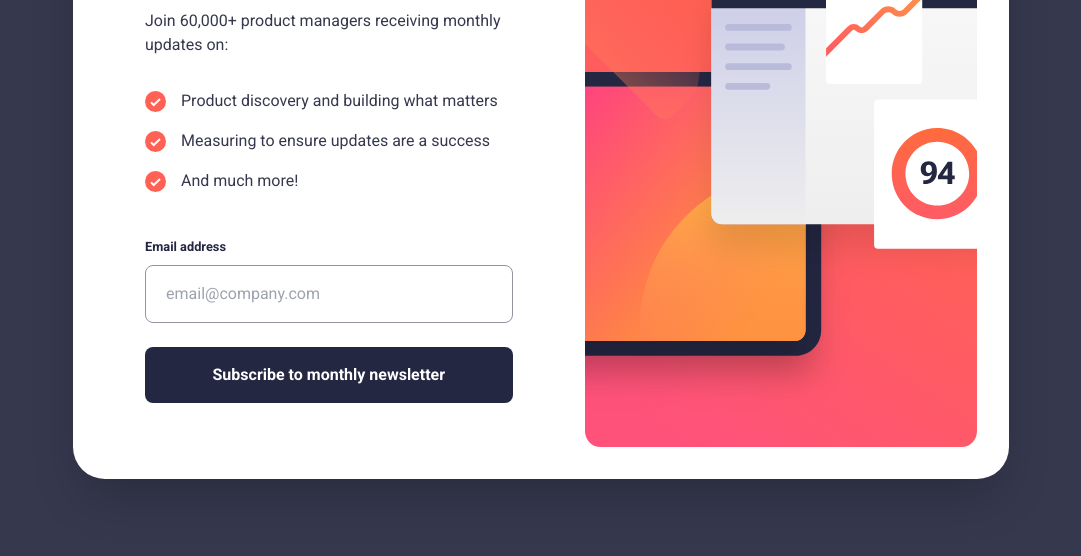
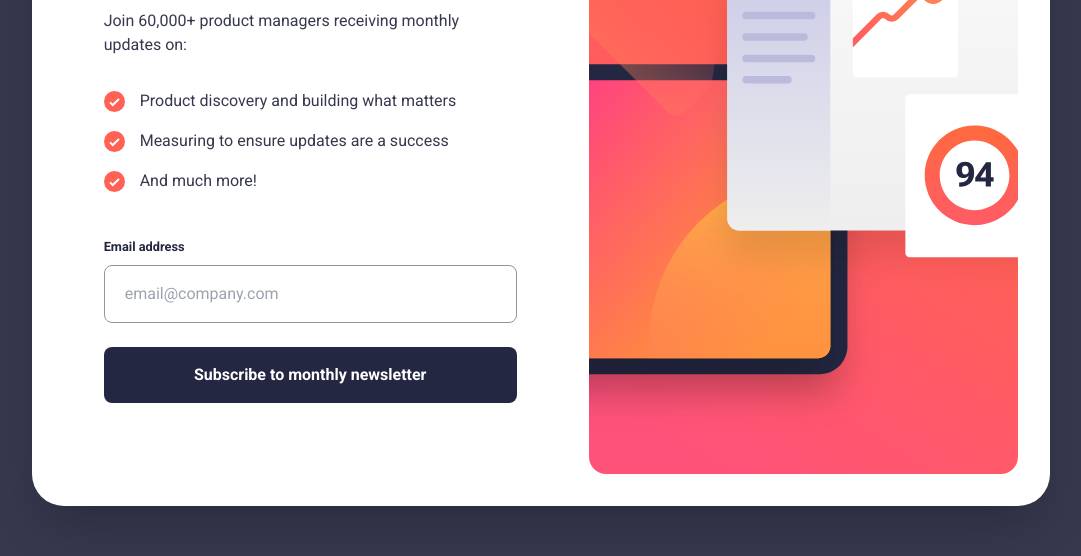
Before and after one commit to ArthurWiliams/newsletter-sign-up-with-success-message, a website built with Parcel: page src/index.html in a window 1280 px wide. Shown: the part 244-800 px from the top of the page, without its empty margins (99-1180 px from the left). Built offline with nearby package versions, Linux system fonts and the light colour scheme.

Commit message:
chore: Add a max width

```diff
--- a/src/index.html
+++ b/src/index.html
@@ -31,7 +31,7 @@
     <main class="w-full lg:flex lg:items-center lg:min-h-screen lg:p-4">
       <div
         id="subscribe-page"
-        class="lg:flex lg:flex-row-reverse lg:p-8 lg:rounded-[2rem] bg-white lg:shadow-2xl lg:mx-auto lg:w-3/4"
+        class="max-w-5xl lg:flex lg:flex-row-reverse lg:p-8 lg:rounded-[2rem] bg-white lg:shadow-2xl lg:mx-auto"
       >
         <picture class="lg:basis-[45%]">
           <source
```
